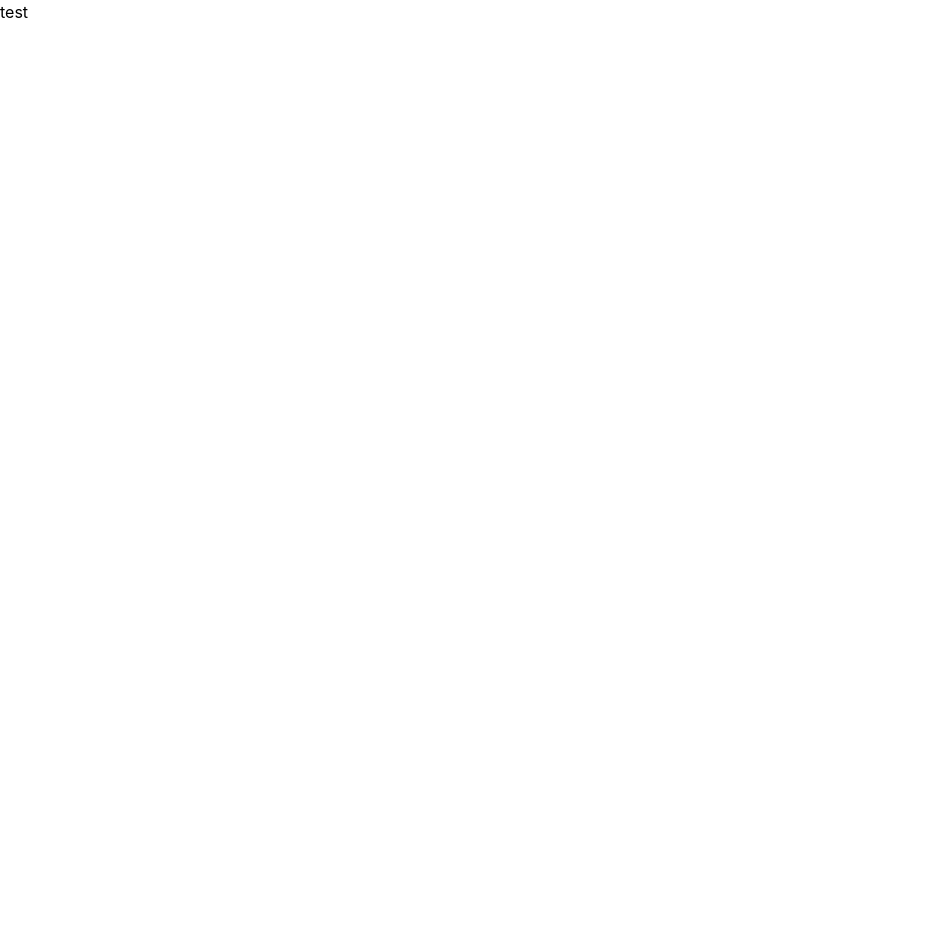
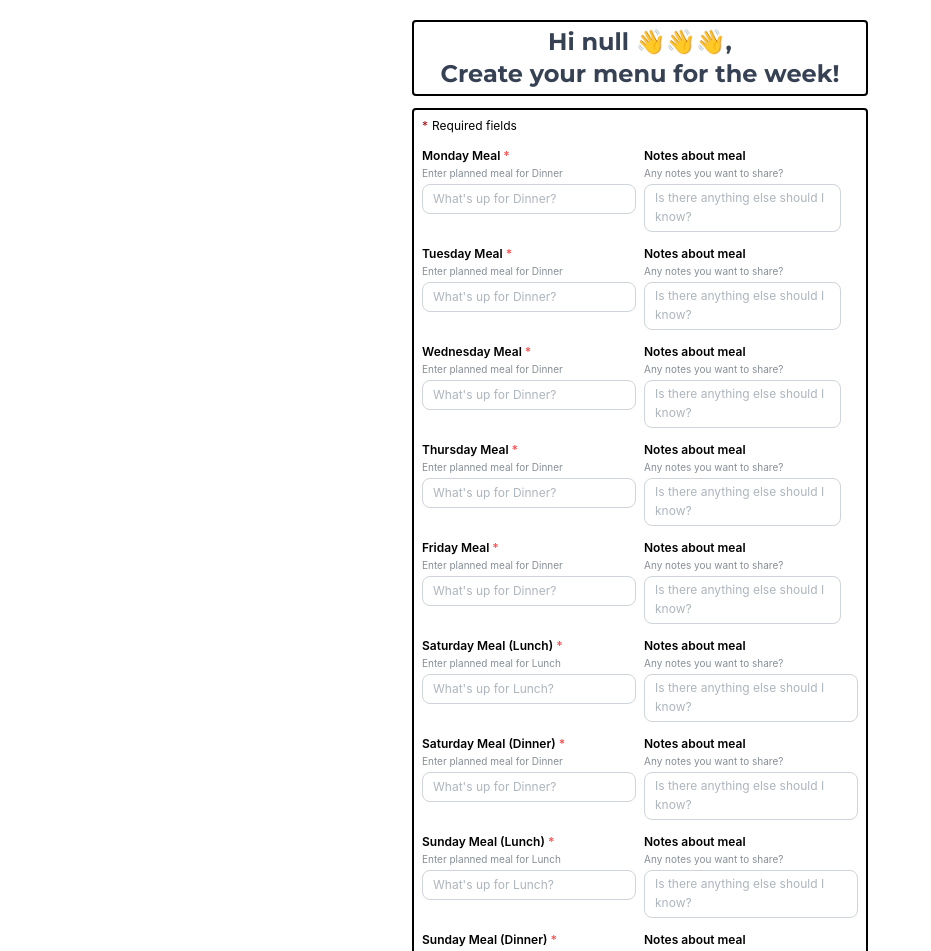
Before and after one commit to chubibobibo/meals, a React (Vite) app in the folder client/: page /dashboard/index in a window 1280 px wide. Shown: the top 951 px of the page, without its empty margins (0-931 px from the left). Before the commit the page ends 800 px from the top, so only its background shows below. Built offline with nearby package versions, Linux system fonts and the light colour scheme.

Commit message:
added form for meal plan inputs

```diff
--- a/client/src/components/Avatar.tsx
+++ b/client/src/components/Avatar.tsx
@@ -1,6 +1,7 @@
 /**@Note Rendered in LandingPage */
 
 import type { SetStateAction, Dispatch } from "react";
+import { useNavigate } from "@tanstack/react-router";
 
 interface AvatarComponentType {
   avatarName: string;
@@ -17,13 +18,15 @@ function AvatarComponent({
   /** @handleClick onClick handler to save data in browser and navigate to dashboard page */
   /** @img scales and lightens when active */
 
+  const navigate = useNavigate({ from: "/" });
+
   const handleClick = () => {
     setUser((prev: { username: string }) => ({
       ...prev,
       username: avatarName,
     }));
+    navigate({ to: "/dashboard/index" });
   };
-  // localStorage.setItem("username", user.username);
 
   console.log(localStorage.getItem("username"));
   return (
@@ -32,7 +35,7 @@ function AvatarComponent({
         onClick={handleClick}
         src={imgLink}
         alt=''
-        className='w-25 h-25 object-cover object-top rounded-full border-6 hover:scale-115 active:scale-115 active:mix-blend-hard-light'
+        className='w-22 h-22 object-cover object-top rounded-full border-3 hover:scale-115 active:scale-115 active:mix-blend-hard-light'
       />
       <h1 className='font-semibold text-lg'>{avatarName}</h1>
     </section>
--- /dev/null
+++ b/client/src/components/MealPlanForm.tsx
@@ -0,0 +1,176 @@
+// rendered in Indexpage.tsx
+import { TextInput, Textarea } from "@mantine/core";
+const currentUser = localStorage.getItem("username");
+
+function MealPlanForm() {
+  return (
+    <>
+      <section className='border-2 rounded-sm p-1'>
+        <h1 className='font-Montserrat text-2xl font-bold text-gray-700 text-center'>
+          {`Hi ${currentUser} 👋👋👋,`}
+        </h1>
+        <h1 className='font-Montserrat text-2xl font-bold text-gray-700 text-center'>
+          Create your menu for the week!
+        </h1>
+      </section>
+      {/** Meal plan form */}
+      <section className='flex flex-col justify-center gap-2 border-2 mt-3 p-2 rounded-sm'>
+        <aside className='flex gap-1'>
+          <p className='text-red-800 text-xs'>*</p>
+          <p className='text-xs'>Required fields</p>
+        </aside>
+
+        <aside className='flex gap-2'>
+          <TextInput
+            size='xs'
+            label='Monday Meal'
+            description='Enter planned meal for Dinner'
+            placeholder="What's up for Dinner?"
+            name='mondayDinner'
+            required
+          />
+          <Textarea
+            size='xs'
+            label='Notes about meal'
+            description='Any notes you want to share?'
+            placeholder='Is there anything else should I know?'
+            name='mondayDinnerNotes'
+          />
+        </aside>
+        <aside className='flex gap-2'>
+          <TextInput
+            size='xs'
+            label='Tuesday Meal'
+            description='Enter planned meal for Dinner'
+            placeholder="What's up for Dinner?"
+            name='tuesdayDinner'
+            required
+          />
+          <Textarea
+            size='xs'
+            label='Notes about meal'
+            description='Any notes you want to share?'
+            placeholder='Is there anything else should I know?'
+            name='tuesdayDinnerNotes'
+          />
+        </aside>
+        <aside className='flex gap-2'>
+          <TextInput
+            size='xs'
+            label='Wednesday Meal'
+            description='Enter planned meal for Dinner'
+            placeholder="What's up for Dinner?"
+            name='wednesdayDinner'
+            required
+          />
+          <Textarea
+            size='xs'
+            label='Notes about meal'
+            description='Any notes you want to share?'
+            placeholder='Is there anything else should I know?'
+            name='wednesdayDinnerNotes'
+          />
+        </aside>
+        <aside className='flex gap-2'>
+          <TextInput
+            size='xs'
+            label='Thursday Meal'
+            description='Enter planned meal for Dinner'
+            placeholder="What's up for Dinner?"
+            name='thursdayDinner'
+            required
+          />
+          <Textarea
+            size='xs'
+            label='Notes about meal'
+            description='Any notes you want to share?'
+            name='thursdayDinnerNotes'
+            placeholder='Is there anything else should I know?'
+          />
+        </aside>
+        <aside className='flex gap-2'>
+          <TextInput
+            size='xs'
+            label='Friday Meal'
+            description='Enter planned meal for Dinner'
+            placeholder="What's up for Dinner?"
+            name='fridayDinner'
+            required
+          />
+          <Textarea
+            size='xs'
+            label='Notes about meal'
+            description='Any notes you want to share?'
+            placeholder='Is there anything else should I know?'
+            name='fridayDinnerNotes'
+          />
+        </aside>
+        <aside className='flex gap-2 grid grid-cols-2 grid-cols-2'>
+          <TextInput
+            size='xs'
+            label='Saturday Meal (Lunch)'
+            description='Enter planned meal for Lunch'
+            placeholder="What's up for Lunch?"
+            name='saturdayLunch'
+            required
+          />
+          <Textarea
+            size='xs'
+            label='Notes about meal'
+            description='Any notes you want to share?'
+            placeholder='Is there anything else should I know?'
+            name='saturdayLunchNotes'
+          />
+          <TextInput
+            size='xs'
+            label='Saturday Meal (Dinner)'
+            description='Enter planned meal for Dinner'
+            placeholder="What's up for Dinner?"
+            name='saturdayDinner'
+            required
+          />
+          <Textarea
+            size='xs'
+            label='Notes about meal'
+            description='Any notes you want to share?'
+            placeholder='Is there anything else should I know?'
+            name='saturdayDinnerNotes'
+          />
+        </aside>
+        <aside className='flex gap-2 grid grid-cols-2 grid-cols-2'>
+          <TextInput
+            size='xs'
+            label='Sunday Meal (Lunch)'
+            description='Enter planned meal for Lunch'
+            placeholder="What's up for Lunch?"
+            name='sundayLunch'
+            required
+          />
+          <Textarea
+            size='xs'
+            label='Notes about meal'
+            description='Any notes you want to share?'
+            placeholder='Is there anything else should I know?'
+            name='sundayLunchNotes'
+          />
+          <TextInput
+            size='xs'
+            label='Sunday Meal (Dinner)'
+            description='Enter planned meal for Dinner'
+            placeholder="What's up for Dinner?"
+            name='sundayDinner'
+            required
+          />
+          <Textarea
+            size='xs'
+            label='Notes about meal'
+            description='Any notes you want to share?'
+            placeholder='Is there anything else should I know?'
+            name='sundayDinnerNotes'
+          />
+        </aside>
+      </section>
+    </>
+  );
+}
+export default MealPlanForm;
--- a/client/src/pages/IndexPage.tsx
+++ b/client/src/pages/IndexPage.tsx
@@ -1,4 +1,24 @@
+import MealPlanForm from "../components/MealPlanForm";
+import { Button } from "@mantine/core";
+
 function IndexPage() {
-  return <h1>test</h1>;
+  const handleSubmit = (e: React.SubmitEvent<HTMLFormElement>) => {
+    e.preventDefault();
+    const formData = new FormData(e.currentTarget);
+    const data = Object.fromEntries(formData);
+    console.log(data);
+    // localStorage.setItem("mealData", JSON.stringify(data));
+  };
+
+  return (
+    <main className='p-2 pt-5 w-screen flex flex-col items-center'>
+      <form method='POST' onSubmit={handleSubmit}>
+        <MealPlanForm />
+        <Button variant='filled' type='submit'>
+          Button
+        </Button>
+      </form>
+    </main>
+  );
 }
 export default IndexPage;
--- a/client/src/pages/LandingPage.tsx
+++ b/client/src/pages/LandingPage.tsx
@@ -7,18 +7,15 @@ function LandingPage() {
   const [userData, setUserData] = useState({
     username: currentUsername || null,
   });
+  //stores state in local storage
   localStorage.setItem(
     "username",
     userData.username ? userData.username : "No User Selected",
   );
-  //stores state in local storage
-  // console.log(currentUsername);
-  console.log(userData);
 
   return (
     <>
       <main className='w-screen h-screen'>
-        {/* <button onClick={handleClick}>click</button> */}
         {/* background image */}
         <img
           src='../src/assets/mealappbg.png'
@@ -26,22 +23,22 @@ function LandingPage() {
           className='w-screen h-screen opacity-30 absolute object-cover object-left'
         />
         {/* background image */}
-        <section className='h-20 relative flex justify-center items-center px-2 mx-2 border-2 rounded-2xl mb-45 translate-y-30'>
-          <h1 className='font-bold text-base font-Play text-gray-800 text-center '>
-            Who is creating the meal plan?
+        <section className='h-20 relative flex justify-center items-center px-5 mx-2 border-2 rounded-2xl mb-50 translate-y-30'>
+          <h1 className='font-bold text-base font-Play text-gray-900 text-center '>
+            Who is creating the meal plan for the week?
           </h1>
         </section>
         {/* avatar login links */}
         <section className='relative flex justify-center items-center gap-10'>
           <AvatarComponent
-            avatarName={"Aru"}
+            avatarName={"Catherine"}
             imgLink={"../src/assets/aru.png"}
             user={userData}
             setUser={setUserData}
           />
 
           <AvatarComponent
-            avatarName={"Lester"}
+            avatarName={"Alistair"}
             imgLink={"../src/assets/lester.png"}
             user={userData}
             setUser={setUserData}
@@ -49,7 +46,7 @@ function LandingPage() {
 
           {/* avatar login links */}
         </section>
-        <p>Username: {currentUsername}</p>
+        {/* <p>Username: {currentUsername}</p> */}
       </main>
     </>
   );
```
